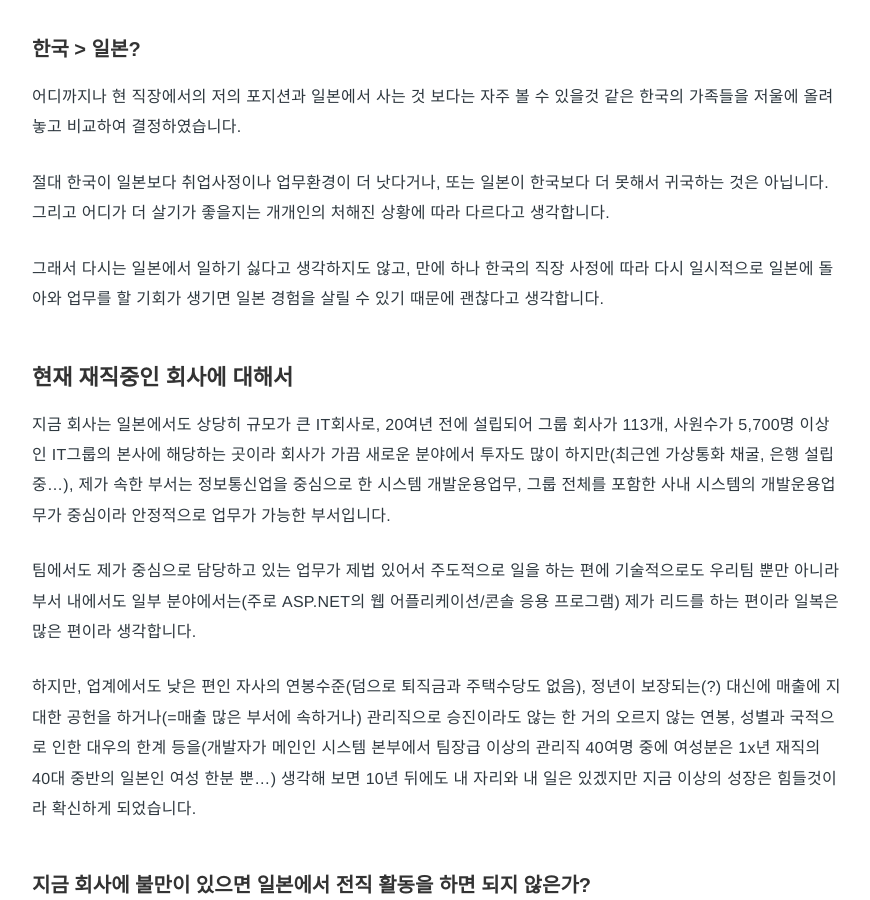
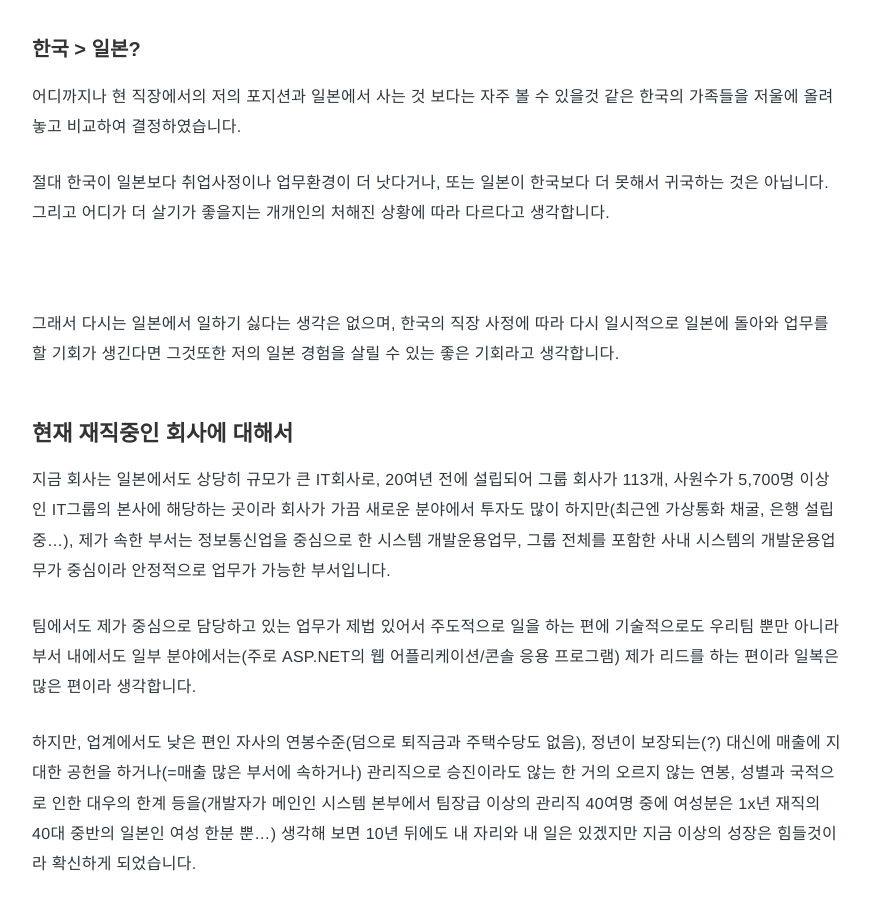
Before and after one commit to Pie001/pie001.github.io, a Jekyll site: the page built from _posts/2018-12-27-0059.md, in a window 1280 px wide and 900 px high, scrolled down 1130 px. Shown: the whole window, without its empty margins (203-1073 px from the left). Built offline with Jekyll 4.4.1, drawn with Linux system fonts in a browser that asks for light colours; comment, search, counter and statistics services are not loaded.

Commit message:
Update 2018-12-27-0059.md

```diff
--- a/_posts/2018-12-27-0059.md
+++ b/_posts/2018-12-27-0059.md
@@ -37,8 +37,9 @@ description: 일본 생활을 정리하고 한국으로 돌아갑니다
 
 절대 한국이 일본보다 취업사정이나 업무환경이 더 낫다거나, 또는 일본이 한국보다 더 못해서 귀국하는 것은 아닙니다. 그리고 어디가 더 살기가 좋을지는 개개인의 처해진 상황에 따라 다르다고 생각합니다.
 
+<br>
 
-그래서 다시는 일본에서 일하기 싫다고 생각하지도 않고, 만에 하나 한국의 직장 사정에 따라 다시 일시적으로 일본에 돌아와 업무를 할 기회가 생기면 일본 경험을 살릴 수 있기 때문에 괜찮다고 생각합니다.
+그래서 다시는 일본에서 일하기 싫다는 생각은 없으며, 한국의 직장 사정에 따라 다시 일시적으로 일본에 돌아와 업무를 할 기회가 생긴다면 그것또한 저의 일본 경험을 살릴 수 있는 좋은 기회라고 생각합니다.
 
 ## 현재 재직중인 회사에 대해서
 지금 회사는 일본에서도 상당히 규모가 큰 IT회사로, 20여년 전에 설립되어 그룹 회사가 113개, 사원수가 5,700명 이상인
```
